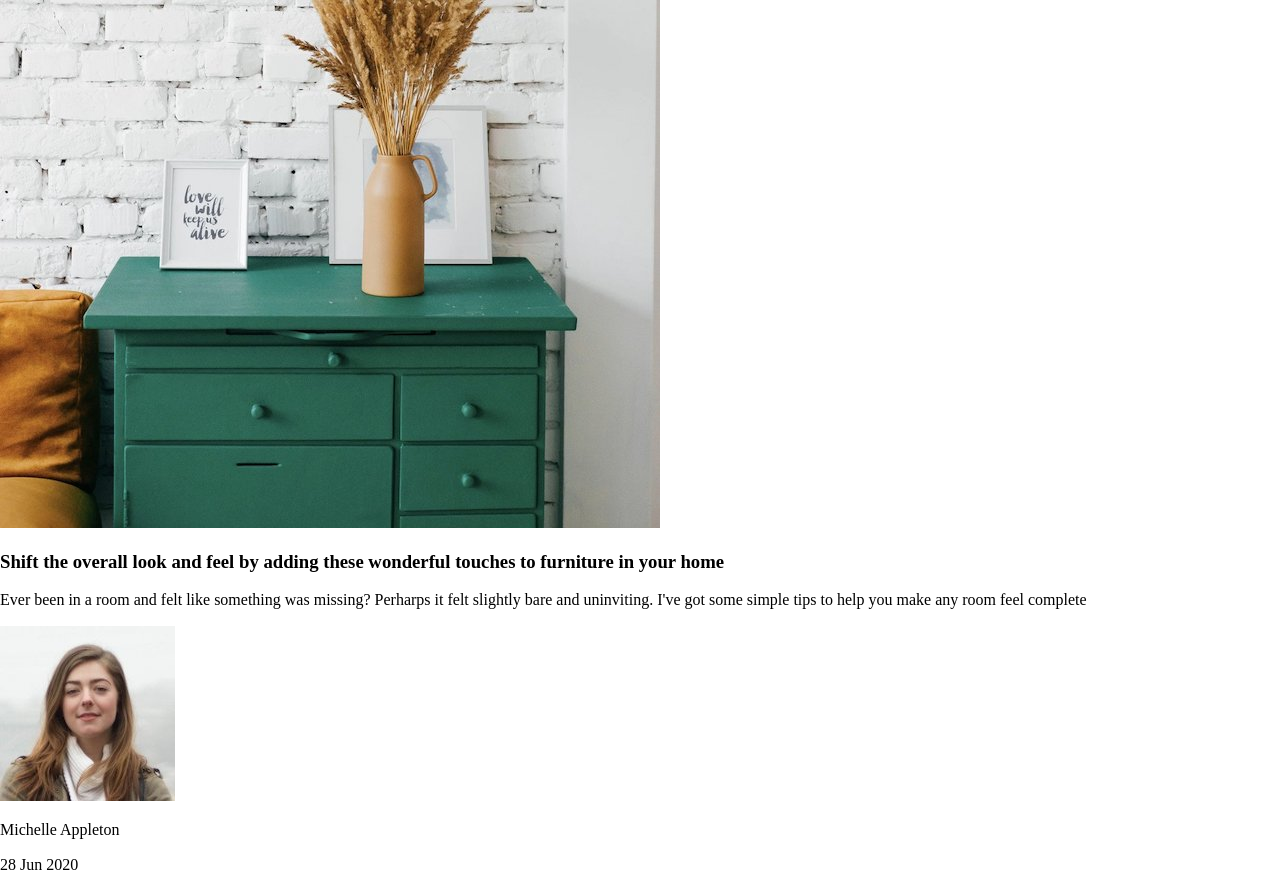
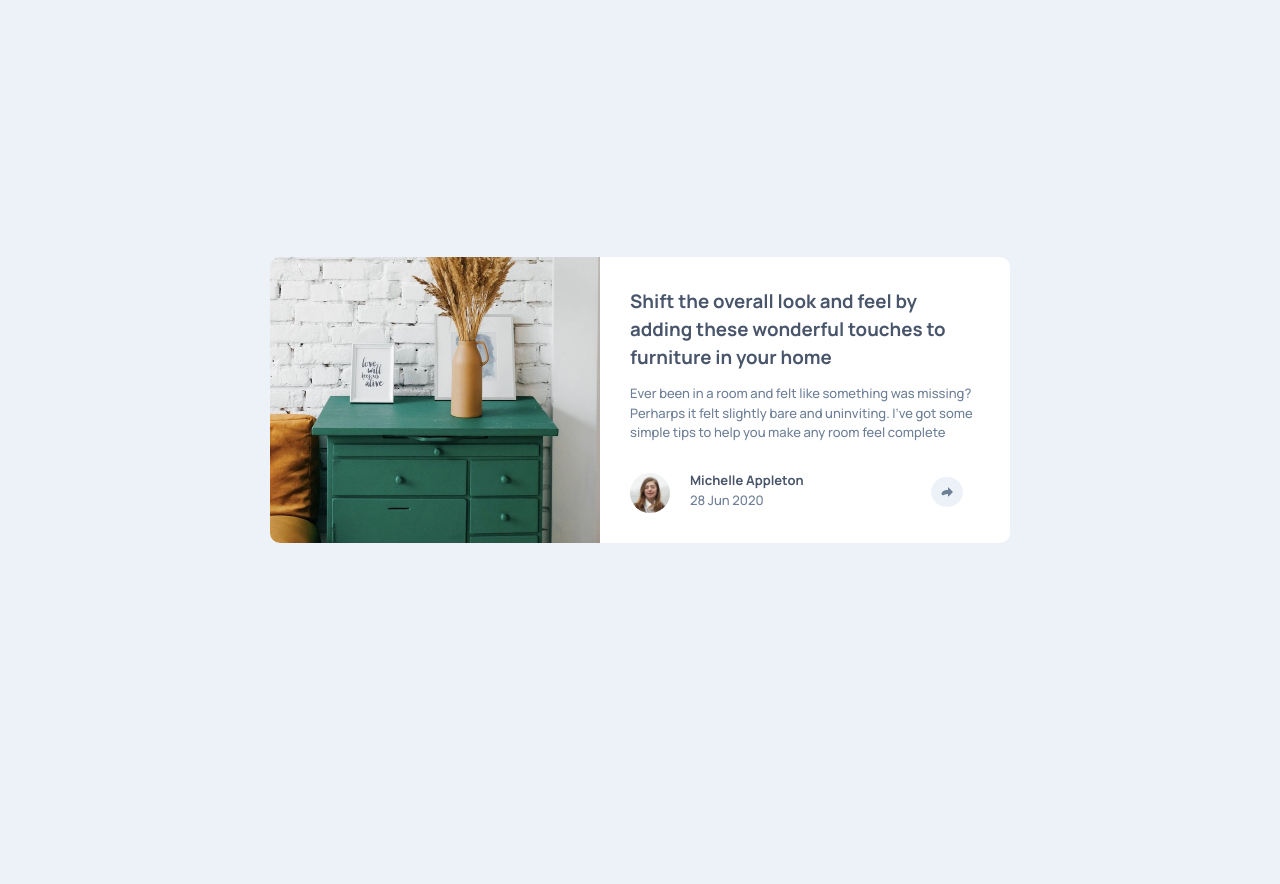
Before and after one commit to michaelastefkova/article-preview-component, a plain HTML site: page index.html in a window 1280 px wide. Shown: the top 884 px of the page. After the commit the page ends 800 px from the top, so only its background shows below. Drawn offline with nearby package versions, Linux system fonts and the light colour scheme.

Commit message:
Update index.html

```diff
--- a/index.html
+++ b/index.html
@@ -11,7 +11,7 @@
   <!-- FontAwesome -->
   <link rel="stylesheet" href="https://cdnjs.cloudflare.com/ajax/libs/font-awesome/5.14.0/css/all.min.css">
   <!-- Custom CSS -->
-  <link rel="stylesheet" href="./css/style.css">
+  <link rel="stylesheet" href="./main.css">
 </head>
 
 <body>
```
